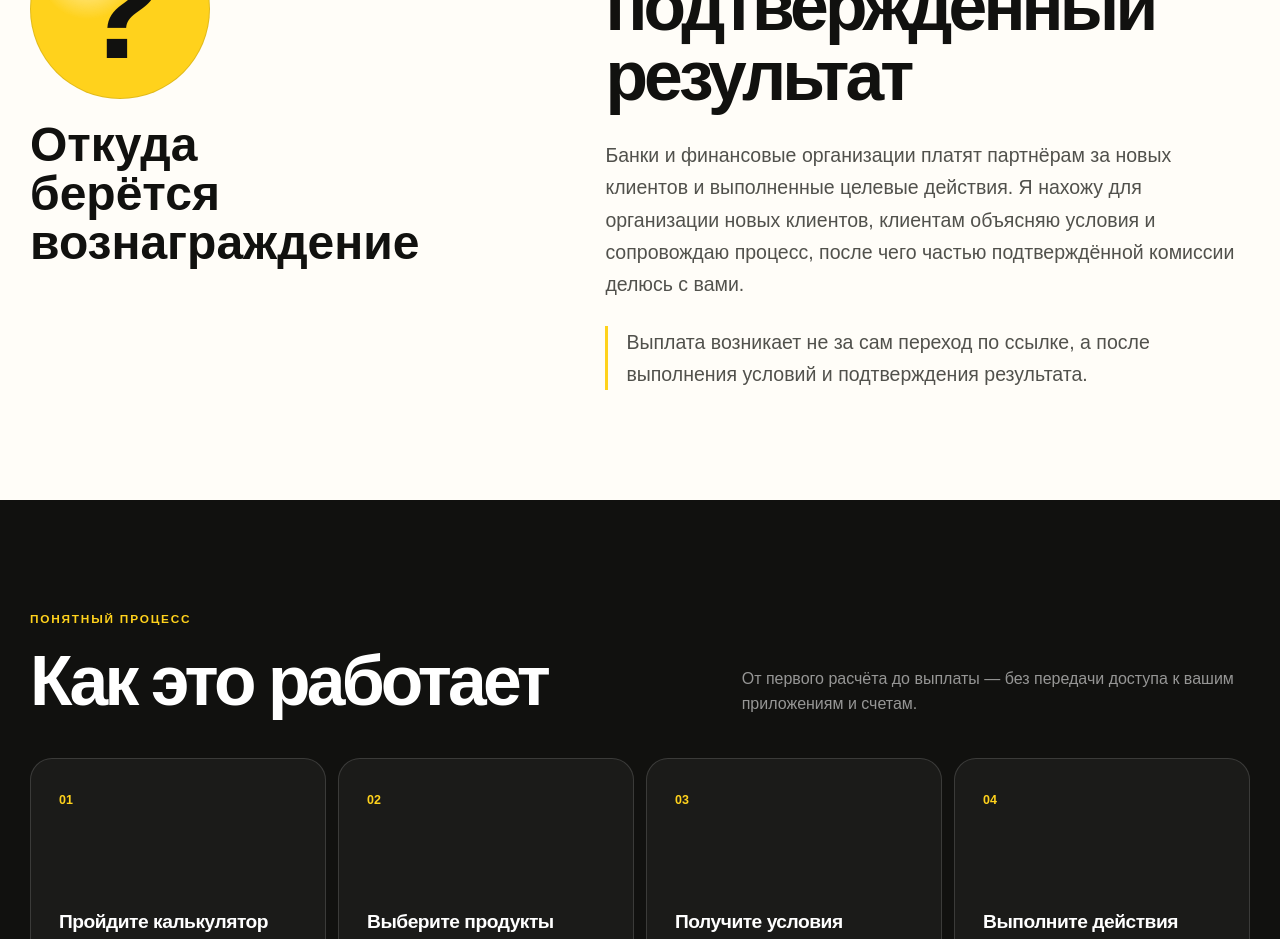
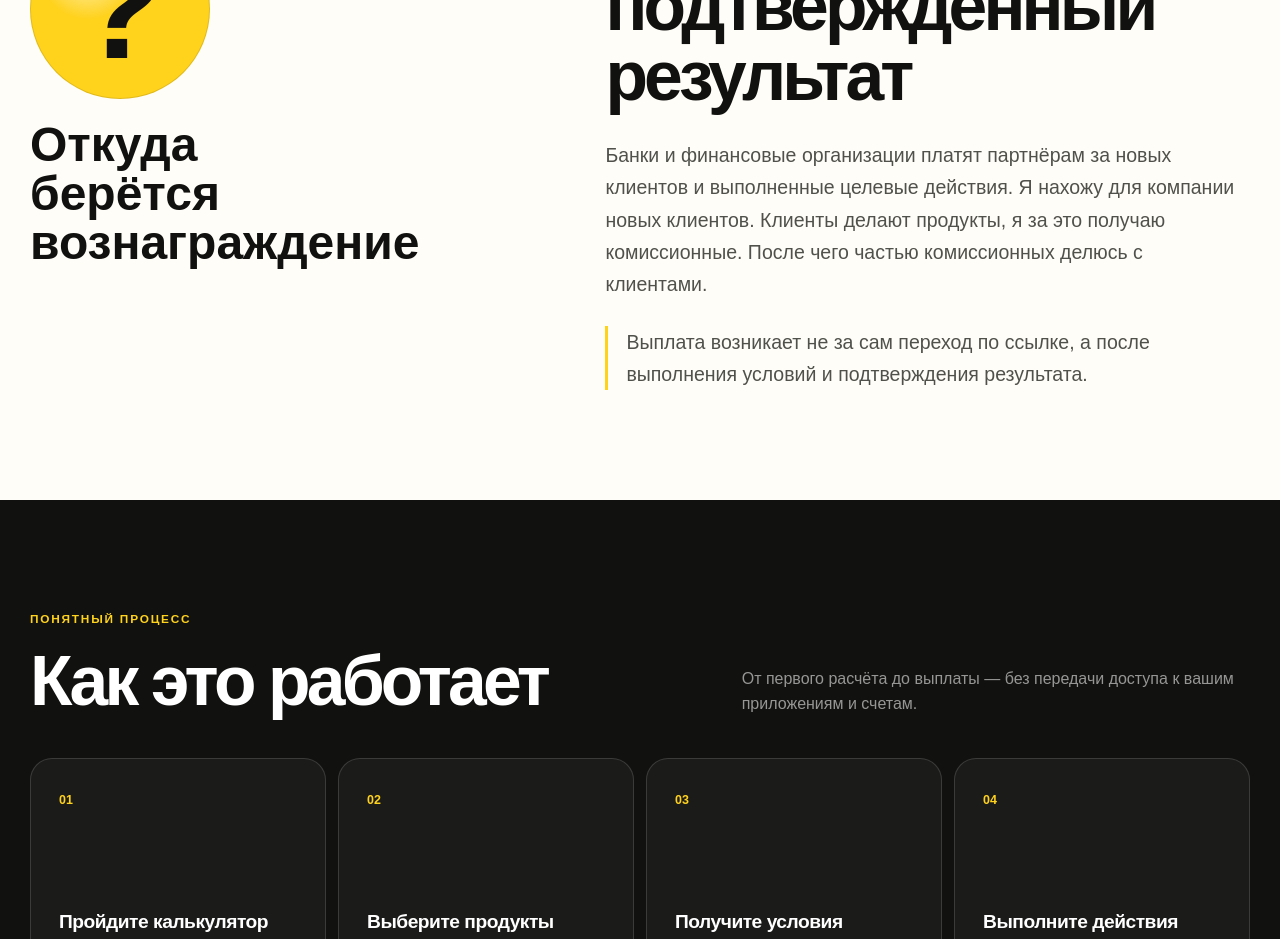
Before and after one commit to Dan1Xooo/moneyroad, a Next.js app: page / in a window 1280 px wide. Shown: the part 2120-3059 px from the top of the page. Built offline with nearby package versions, Linux system fonts and the light colour scheme; no server answers.

Commit message:
Update commission explanation copy

```diff
--- a/app/page.tsx
+++ b/app/page.tsx
@@ -174,9 +174,9 @@ export default function Home() {
             <h2>Партнёрская комиссия за подтверждённый результат</h2>
             <p>
               Банки и финансовые организации платят партнёрам за новых клиентов и
-              выполненные целевые действия. Я нахожу для организации новых клиентов,
-              клиентам объясняю условия и сопровождаю процесс, после чего частью
-              подтверждённой комиссии делюсь с вами.
+              выполненные целевые действия. Я нахожу для компании новых клиентов.
+              Клиенты делают продукты, я за это получаю комиссионные. После чего частью
+              комиссионных делюсь с клиентами.
             </p>
             <p className="accent-note">
               Выплата возникает не за сам переход по ссылке, а после выполнения условий
```
